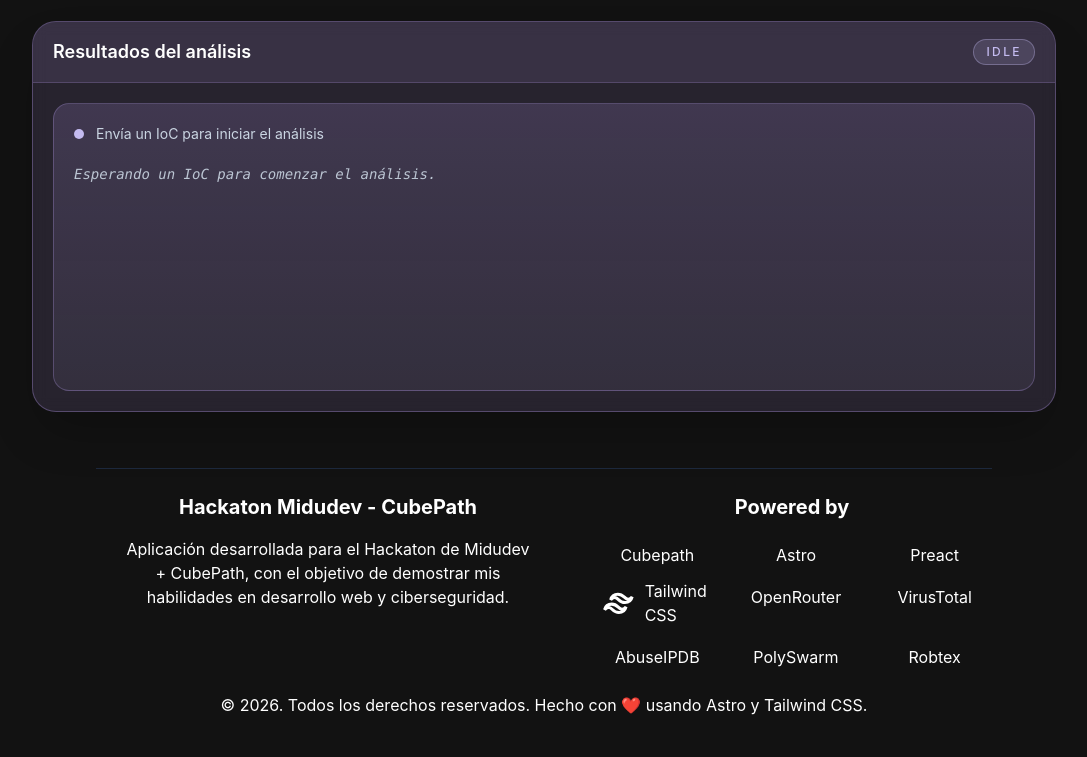
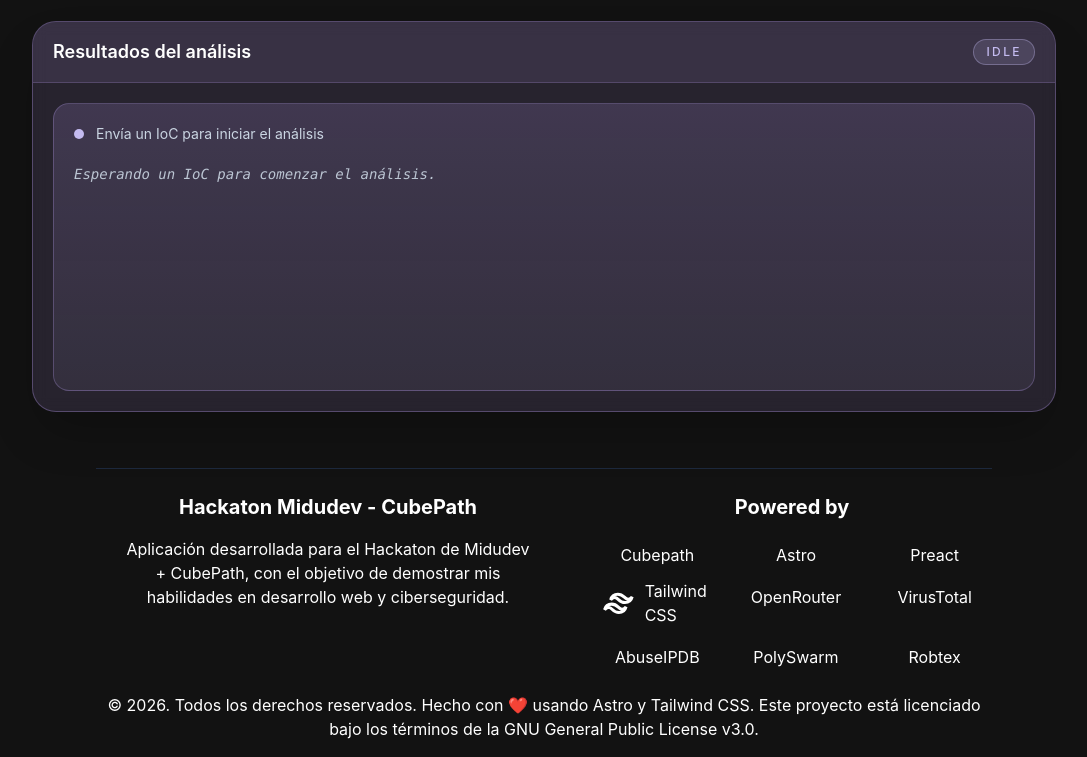
Before and after one commit to marcvspt/cyberthreat-ai, an Astro site: page / in a window 1280 px wide. Shown: the part 481-1238 px from the top of the page, without its empty margins (96-1183 px from the left). Before the commit the page ends 1214 px from the top, so only its background shows below. Built offline with nearby package versions, Linux system fonts and the light colour scheme; Astro itself is replaced by a stand-in of ours.

Commit message:
Información de licencia

```diff
--- a/src/components/Footer.astro
+++ b/src/components/Footer.astro
@@ -163,7 +163,12 @@ import LinkIcon from "@/assets/link.svg";
 
     <div class="text-center">
         © {currentYear}. Todos los derechos reservados. Hecho con ❤️ usando
-        Astro y Tailwind CSS.
+        Astro y Tailwind CSS. Este proyecto está licenciado bajo los términos de
+        la <a
+            href="https://www.gnu.org/licenses/gpl-3.0.html"
+            target="_blank"
+            rel="noopener noreferrer">GNU General Public License v3.0</a
+        >.
     </div>
 </footer>
 
```
Also changed, not shown: README.md.
